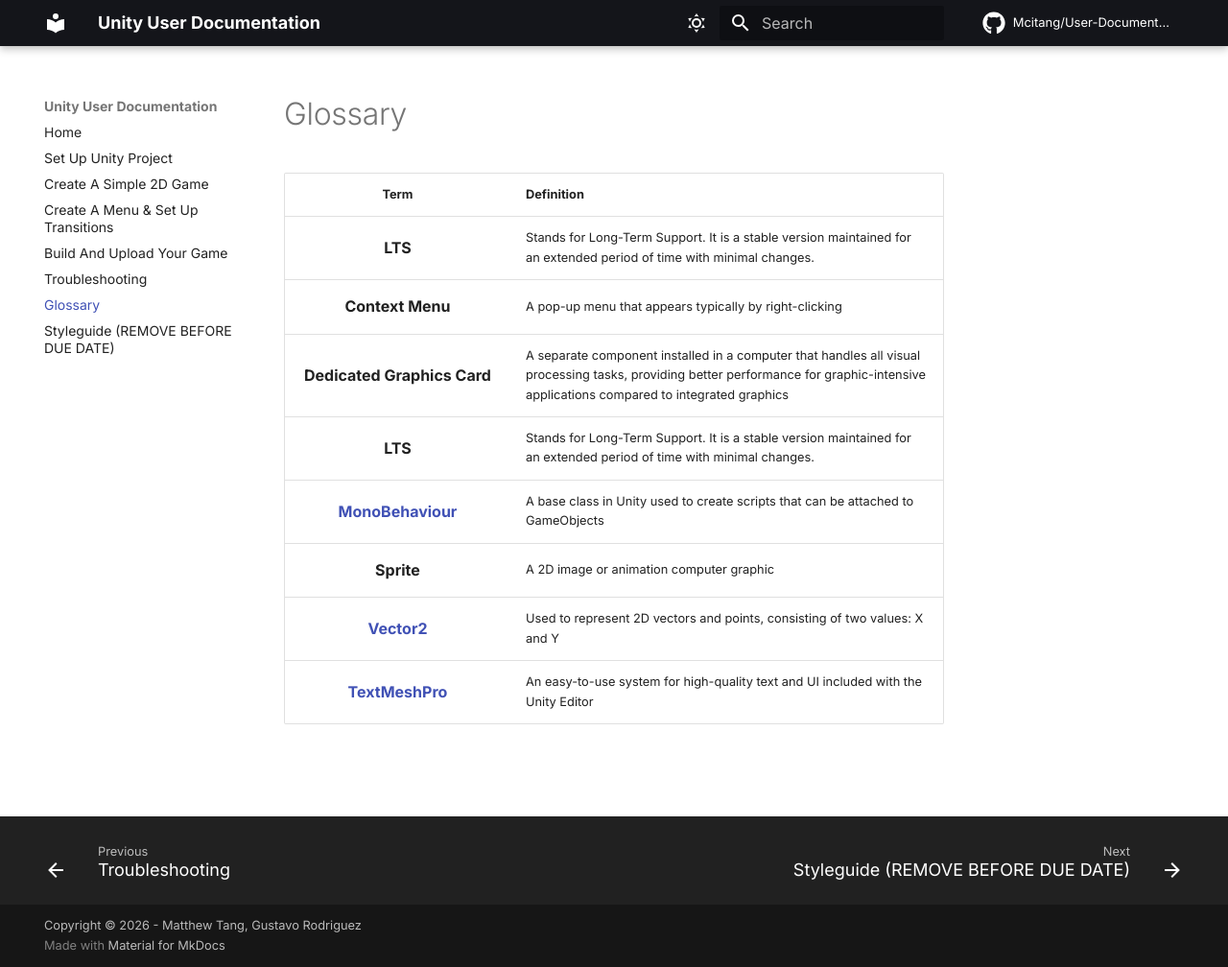
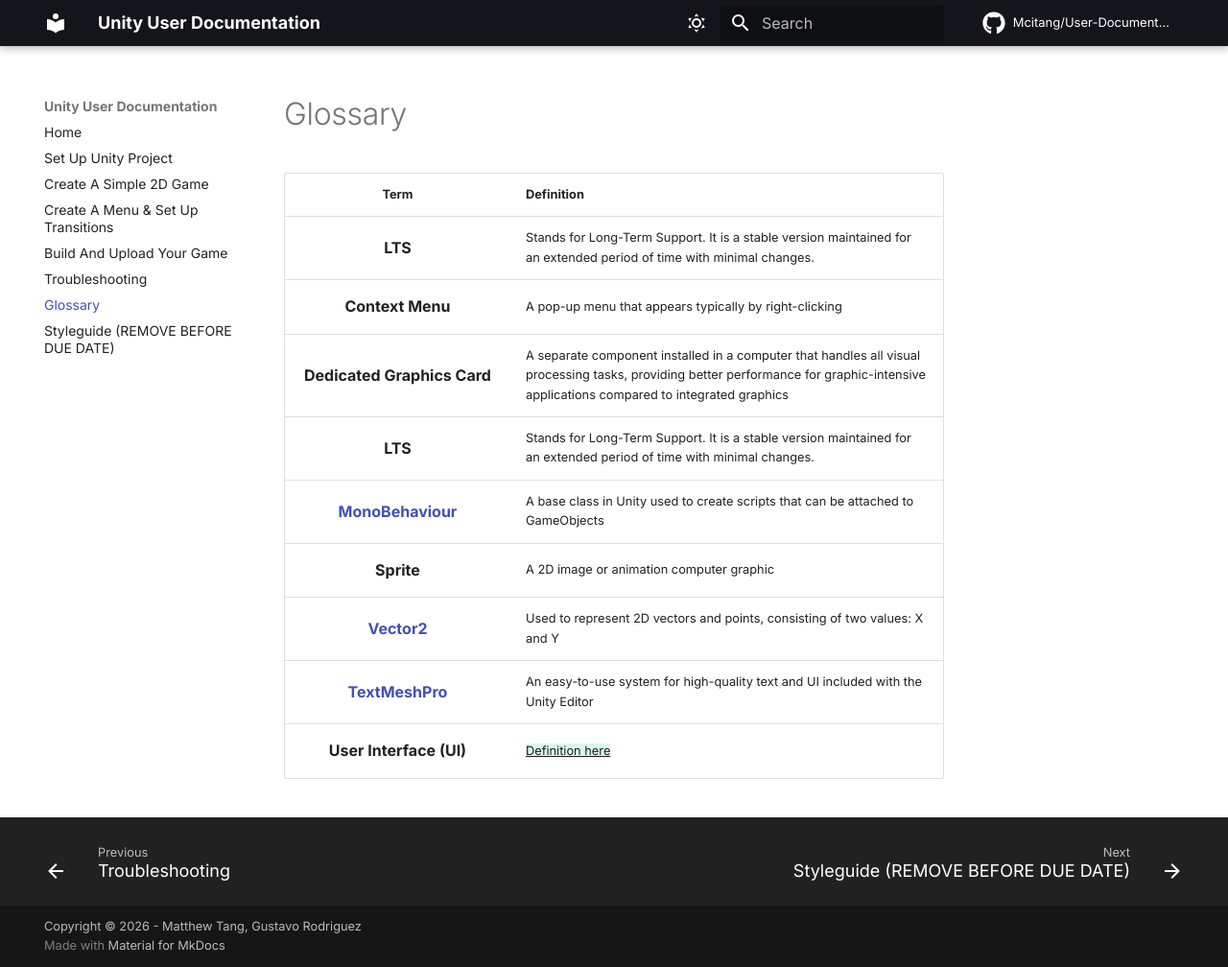
Before and after one commit to Mcitang/User-Documentation, an MkDocs documentation site: the page built from docs/glossary.md, in a window 1280 px wide and 1008 px high. Shown: the whole window at 96% size. Built offline with MkDocs 1.6.1 and Material for MkDocs 9.7.7, drawn with Linux system fonts in a browser that asks for light colours; comment, search, counter and statistics services are not loaded.

Commit message:
User Interface in glossary

```diff
--- a/docs/glossary.md
+++ b/docs/glossary.md
@@ -10,7 +10,7 @@
 | Sprite        |   A 2D image or animation computer graphic    |
 | [Vector2][vector2-url]       |   Used to represent 2D vectors and points, consisting of two values: X and Y  |
 | [TextMeshPro][tmp-url]    |   An easy-to-use system for high-quality text and UI included with the Unity Editor   |
-
+| User Interface (UI)   |   {++Definition here++}   |
 
 
 <!-- Hyperlinks -->
```
